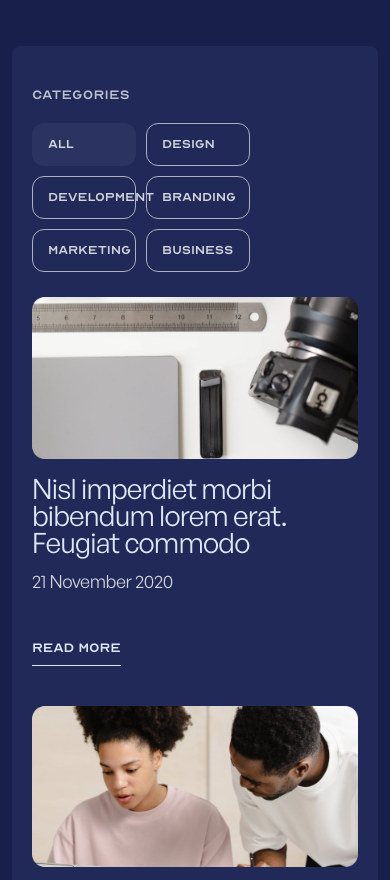
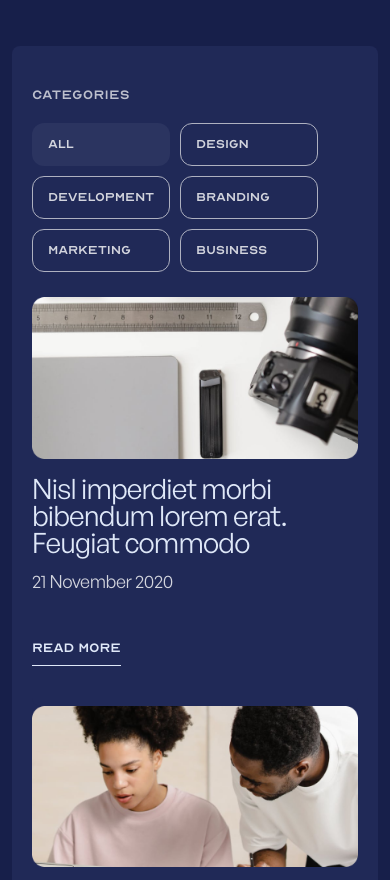
Before and after one commit to kosmarko/yoko, a plain HTML site: page blog.html in a window 390 px wide. Shown: the part 940-1820 px from the top of the page. Drawn offline with Linux system fonts and the light colour scheme; files whose address does not match are found by name.

Commit message:
blog page editing

```diff
--- a/css/blog.css
+++ b/css/blog.css
@@ -235,7 +235,7 @@
   }
 
   .categories_tabs ul li {
-    width: 31.9%;
+    width: 152px;
     margin-right: 10px;
   }
 
@@ -253,16 +253,15 @@
 
 @media screen and (max-width: 576px) {
   .categories_tabs ul li {
+    width: 138px;
+  }
+
+  .categories_tabs ul li {
     margin-right: 10px;
   }
 
   .categories_tabs ul li:nth-child(3) {
     margin-right: 10px;
-  }
-  .categories_tabs ul li:nth-child(2),
-  .categories_tabs ul li:nth-child(4),
-  .categories_tabs ul li:nth-child(6) {
-    margin-right: 0;
   }
 }
 
```
